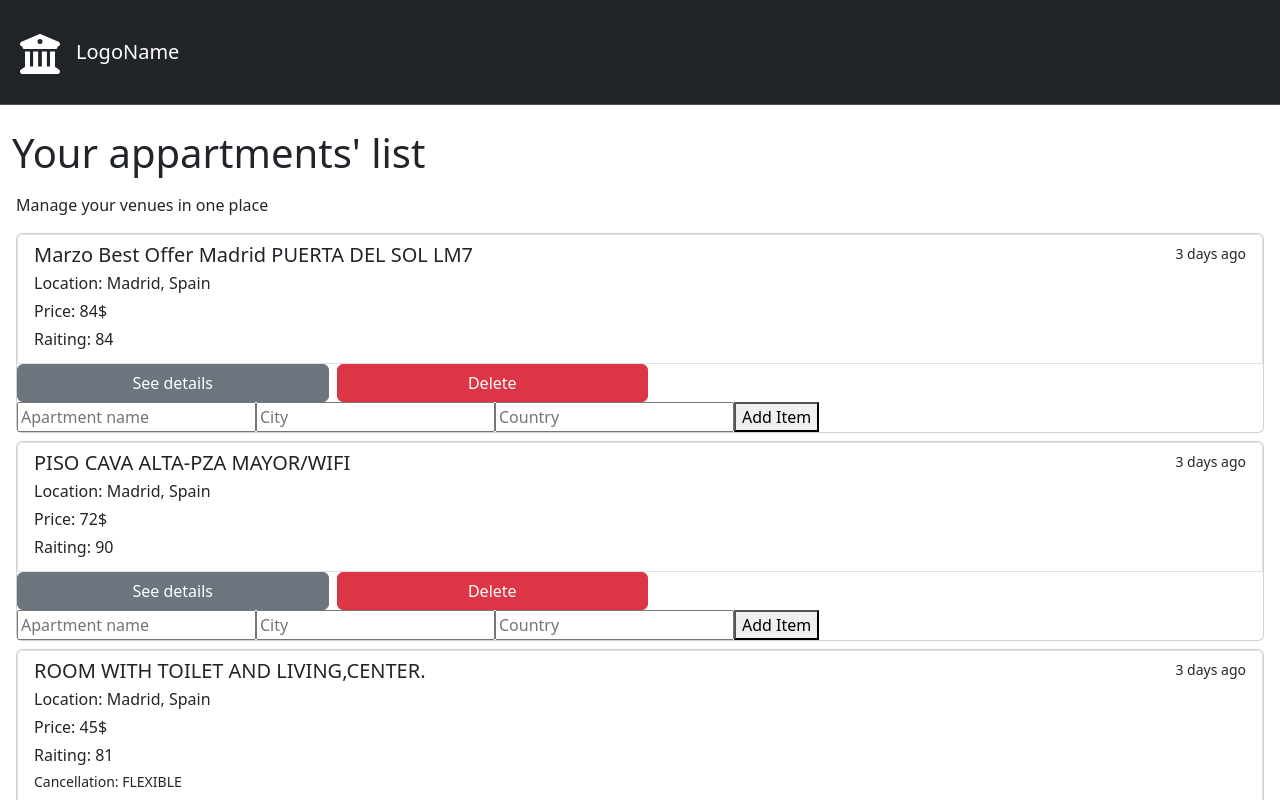
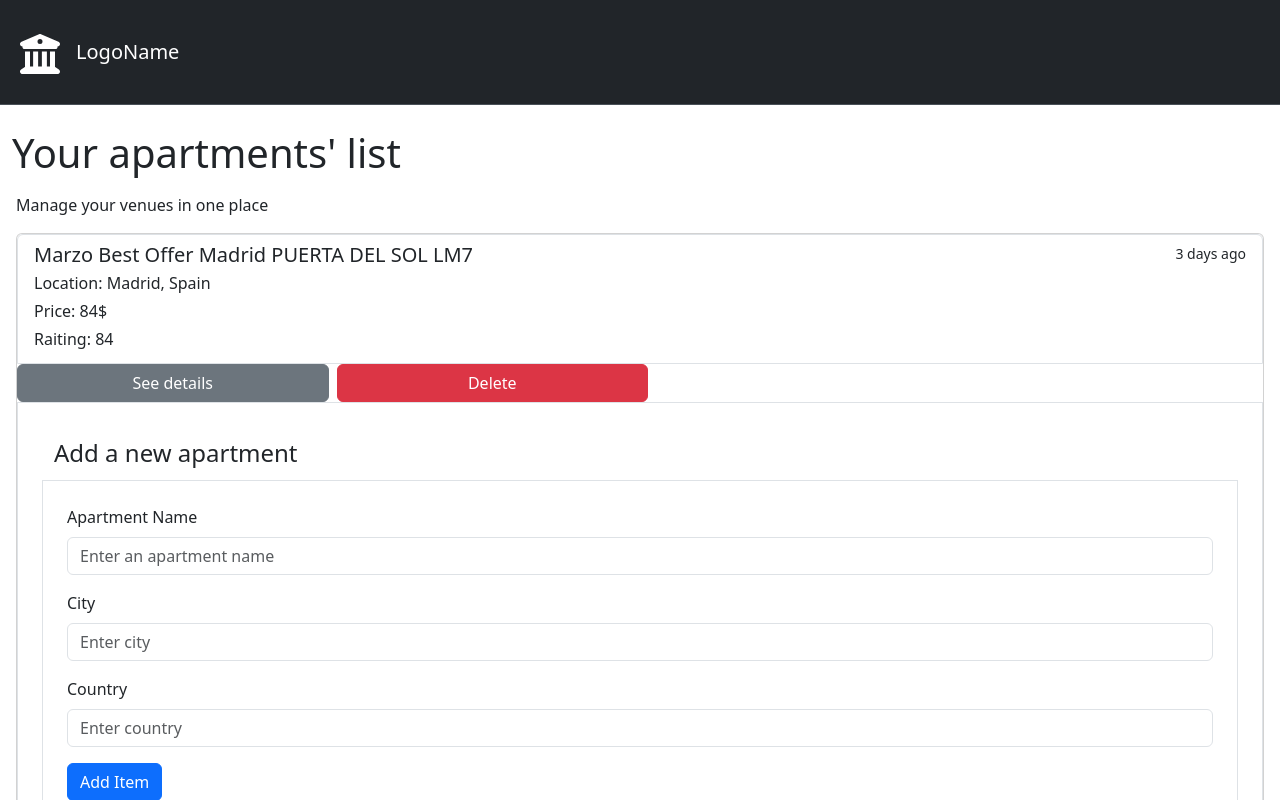
Before and after one commit to Ahmd-zaidan8a8/Apartment-Rentals-Admin, a React (Vite) app: page / in a window 1280 px wide. Shown: the top 800 px of the page. Built offline with nearby package versions, Linux system fonts and the light colour scheme.

Commit message:
implemented new layout for the form

```diff
--- a/src/components/AddItemForm.jsx
+++ b/src/components/AddItemForm.jsx
@@ -2,33 +2,48 @@ import { useState } from "react";
 
 const AddItemForm = ({ handleChange, handleSubmit, newItem }) => {
     return (
-      <form onSubmit={handleSubmit}>
+        <div className="border p-4 mb-4">
+            <h4 className="m-1 p-2">Add a new apartment</h4>
+      <form onSubmit={handleSubmit} className="mb-4 p-4 border">
+        <div className="mb-3">
+        <label htmlFor="name" className="form-label">Apartment Name</label>
         <input
-          type="text"
+        className="form-control"
+        type="text"
           name="name"
           value={newItem.name}
           onChange={handleChange}
-          placeholder="Apartment name"
+          placeholder="Enter an apartment name"
           required
         />
+        </div>
+        <div className="mb-3">
+        <label htmlFor="city" className="form-label">City</label>
         <input
+        className="form-control"
           type="text"
           name="city"
           value={newItem.city}
           onChange={handleChange}
-          placeholder="City"
+          placeholder="Enter city"
           required
-        />
+        /></div>
+        <div className="mb-3">
+        <label htmlFor="country" className="form-label">Country</label>
+        <br />
         <input
+        className="form-control"
           type="text"
           name="country"
           value={newItem.country}
           onChange={handleChange}
-          placeholder="Country"
+          placeholder="Enter country"
           required
         />
-        <button type="submit">Add Item</button>
+        </div>
+        <button type="submit" className="btn btn-primary">Add Item</button>
       </form>
+      </div>
     );
   };
 
--- a/src/pages/HomePage.jsx
+++ b/src/pages/HomePage.jsx
@@ -14,6 +14,7 @@ const HomePage = () => {
     city: "",
     country: ""
   });
+  const [formDisplayed, setFormDisplayed] = useState(false);
 
   const handleDelete = (id) => {
     const filtered = apartementList.filter(
@@ -39,11 +40,14 @@ const HomePage = () => {
       city: "",
       country: ""
     });
+    setFormDisplayed(false);
   };
+
+
 
   return (
     <div className="HomePage m-1">
-      <h1 className="m-2 mt-4">Your appartments' list</h1>
+      <h1 className="m-2 mt-4">Your apartments' list</h1>
 
       <List apartementList={apartementList} onDelete={handleDelete} />
       {apartementList.length > 0 && (
```
